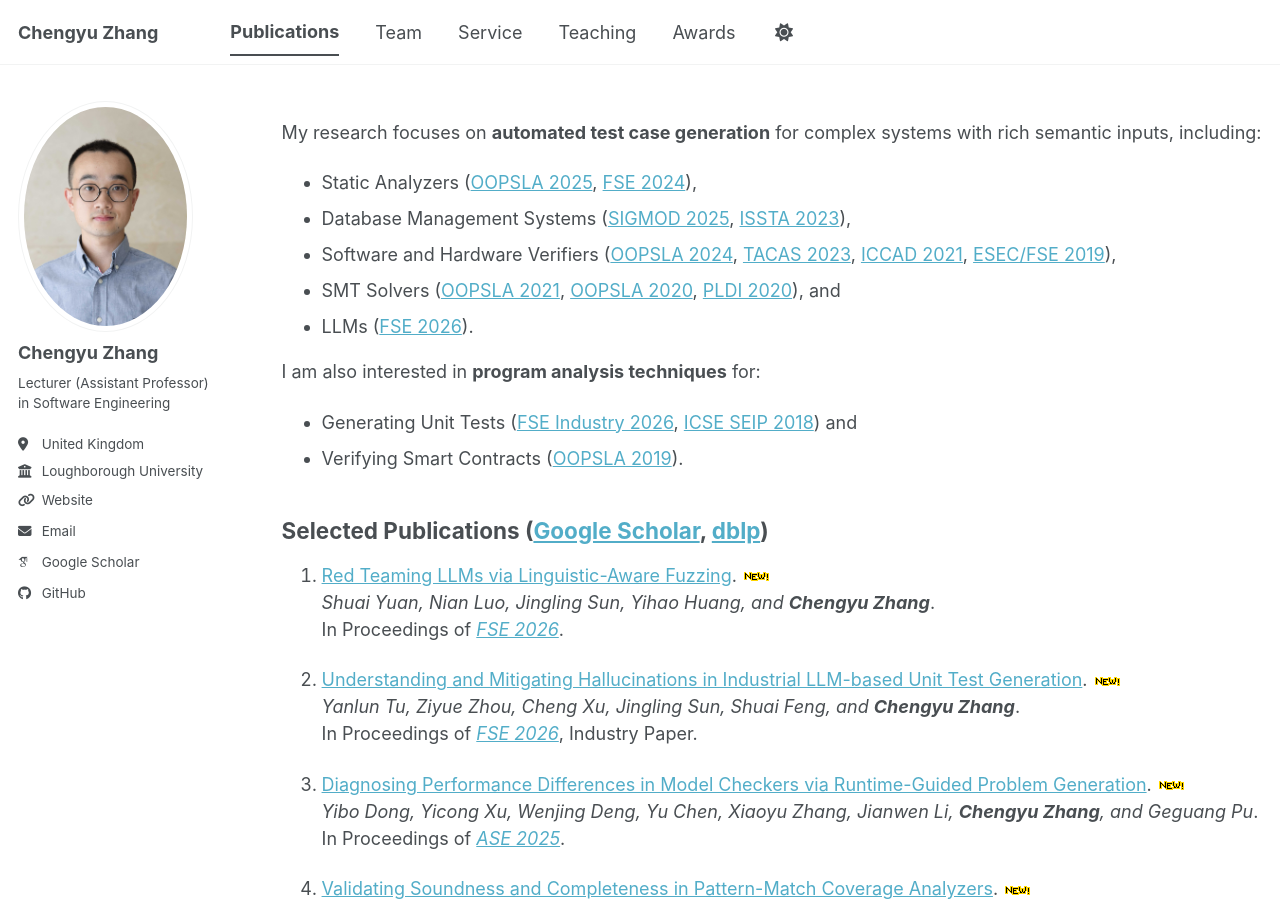
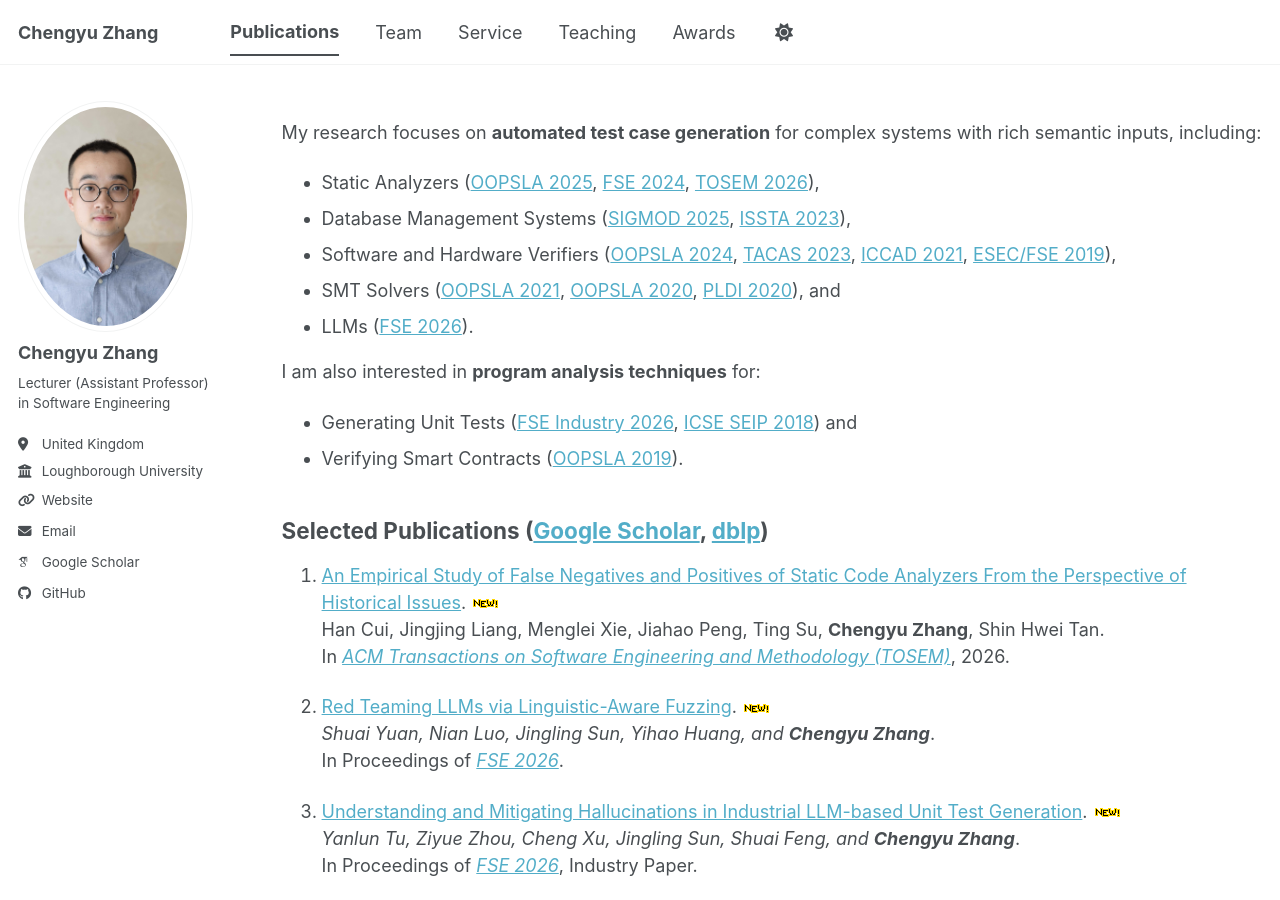
Before and after one commit to muchang/muchang.github.io, a Jekyll site: the page built from _pages/publications.md, in a window 1280 px wide and 900 px high. Built offline with Jekyll 4.4.1, drawn with Linux system fonts in a browser that asks for light colours; some web fonts are replaced; a script bundle is joined from its source files by our own code; library files that are not in the unit come from our copies.

Commit message:
Update publications.md

```diff
--- a/_pages/publications.md
+++ b/_pages/publications.md
@@ -7,7 +7,7 @@ author_profile: true
 
 My research focuses on **automated test case generation** for complex systems with rich semantic inputs, including:
 
-- Static Analyzers ([OOPSLA 2025](https://dl.acm.org/doi/pdf/10.1145/3763171), [FSE 2024](https://dl.acm.org/doi/10.1145/3660781)),
+- Static Analyzers ([OOPSLA 2025](https://dl.acm.org/doi/pdf/10.1145/3763171), [FSE 2024](https://dl.acm.org/doi/10.1145/3660781), [TOSEM 2026]()),
 - Database Management Systems ([SIGMOD 2025](https://dl.acm.org/doi/10.1145/3698810), [ISSTA 2023](https://dl.acm.org/doi/10.1145/3597926.3598044)),
 - Software and Hardware Verifiers ([OOPSLA 2024](https://dl.acm.org/doi/10.1145/3689719), [TACAS 2023](https://link.springer.com/chapter/10.1007/978-3-031-30820-8_5), [ICCAD 2021](https://ieeexplore.ieee.org/document/9643509), [ESEC/FSE 2019](https://dl.acm.org/doi/10.1145/3338906.3338932)),
 - SMT Solvers ([OOPSLA 2021](https://dl.acm.org/doi/10.1145/3485529), [OOPSLA 2020](https://dl.acm.org/doi/10.1145/3428261), [PLDI 2020](https://dl.acm.org/doi/10.1145/3385412.3385985)), and
@@ -20,11 +20,15 @@ I am also interested in **program analysis techniques** for:
 
 ## Selected Publications ([Google Scholar](https://scholar.google.com/citations?user=t87xiP8AAAAJ&hl=en), [dblp](https://dblp.org/pid/01/7515-1.html))
 
-1. [Red Teaming LLMs via Linguistic-Aware Fuzzing](). ![](/images/new.gif)
+1. [An Empirical Study of False Negatives and Positives of Static Code Analyzers From the Perspective of Historical Issues](). ![](/images/new.gif)
+  Han Cui, Jingjing Liang, Menglei Xie, Jiahao Peng, Ting Su, **Chengyu Zhang**, Shin Hwei Tan.
+  In *[ACM Transactions on Software Engineering and Methodology (TOSEM)](https://dl.acm.org/journal/TOSEM)*, 2026.
+
+3. [Red Teaming LLMs via Linguistic-Aware Fuzzing](https://dl.acm.org/doi/10.1145/3808204). ![](/images/new.gif)
    *Shuai Yuan, Nian Luo, Jingling Sun, Yihao Huang, and **Chengyu Zhang***.
    In Proceedings of *[FSE 2026](https://conf.researchr.org/home/fse-2026)*.
 
-2. [Understanding and Mitigating Hallucinations in Industrial LLM-based Unit Test Generation](). ![](/images/new.gif)
+2. [Understanding and Mitigating Hallucinations in Industrial LLM-based Unit Test Generation](https://dl.acm.org/doi/10.1145/3803437.3805260). ![](/images/new.gif)
    *Yanlun Tu, Ziyue Zhou, Cheng Xu, Jingling Sun, Shuai Feng, and **Chengyu Zhang***.
    In Proceedings of *[FSE 2026](https://conf.researchr.org/home/fse-2026)*, Industry Paper.
 
```
